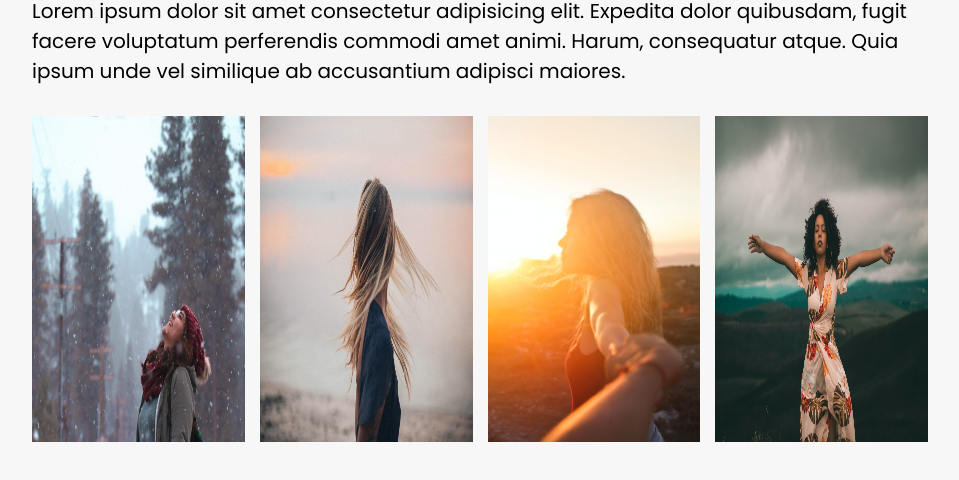
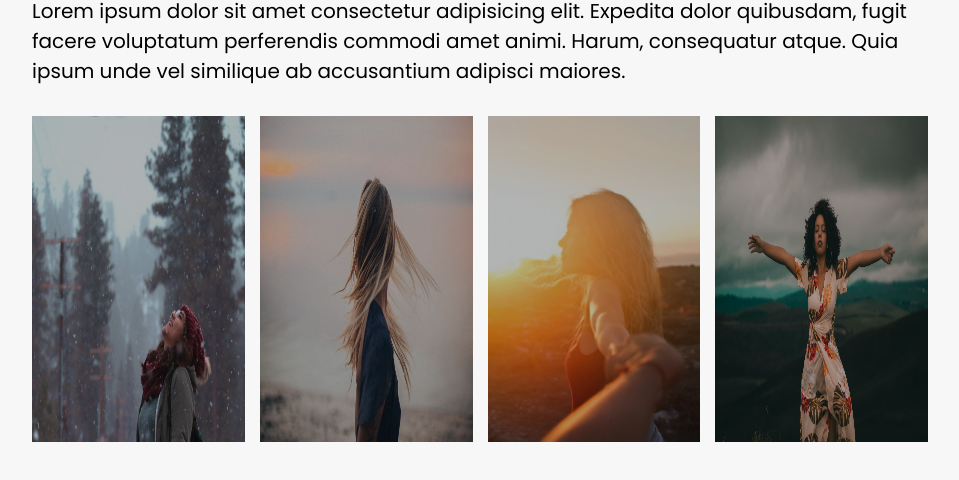
Before and after one commit to Mel1207/Project---zoomHover, a plain HTML site: page index.html in a window 1280 px wide. Shown: the part 138-618 px from the top of the page, without its empty margins (160-1119 px from the left). Drawn offline with Linux system fonts and the light colour scheme.

Commit message:
added background hover effect

```diff
--- a/styles.css
+++ b/styles.css
@@ -14,7 +14,7 @@ body {
 .container {
     max-width: 70%;
     margin: auto;
-    padding: 3.5em 0
+    padding: 3.5em 0;
 }
 
 h1 {
@@ -33,10 +33,19 @@ p.center {
     grid-template-columns: repeat(4, 1fr);
     grid-template-rows: auto;
     grid-column-gap: 15px;
-    /* grid-template-areas: ; */
+}
+
+.image-container {
+    background: #000;
 }
 
 .image {
     width: 100%;
     height: 100%;
+    opacity: 0.7;
+    transition: 0.5s ease;
 }
+
+.image:hover {
+    opacity: 1;
+}
```
